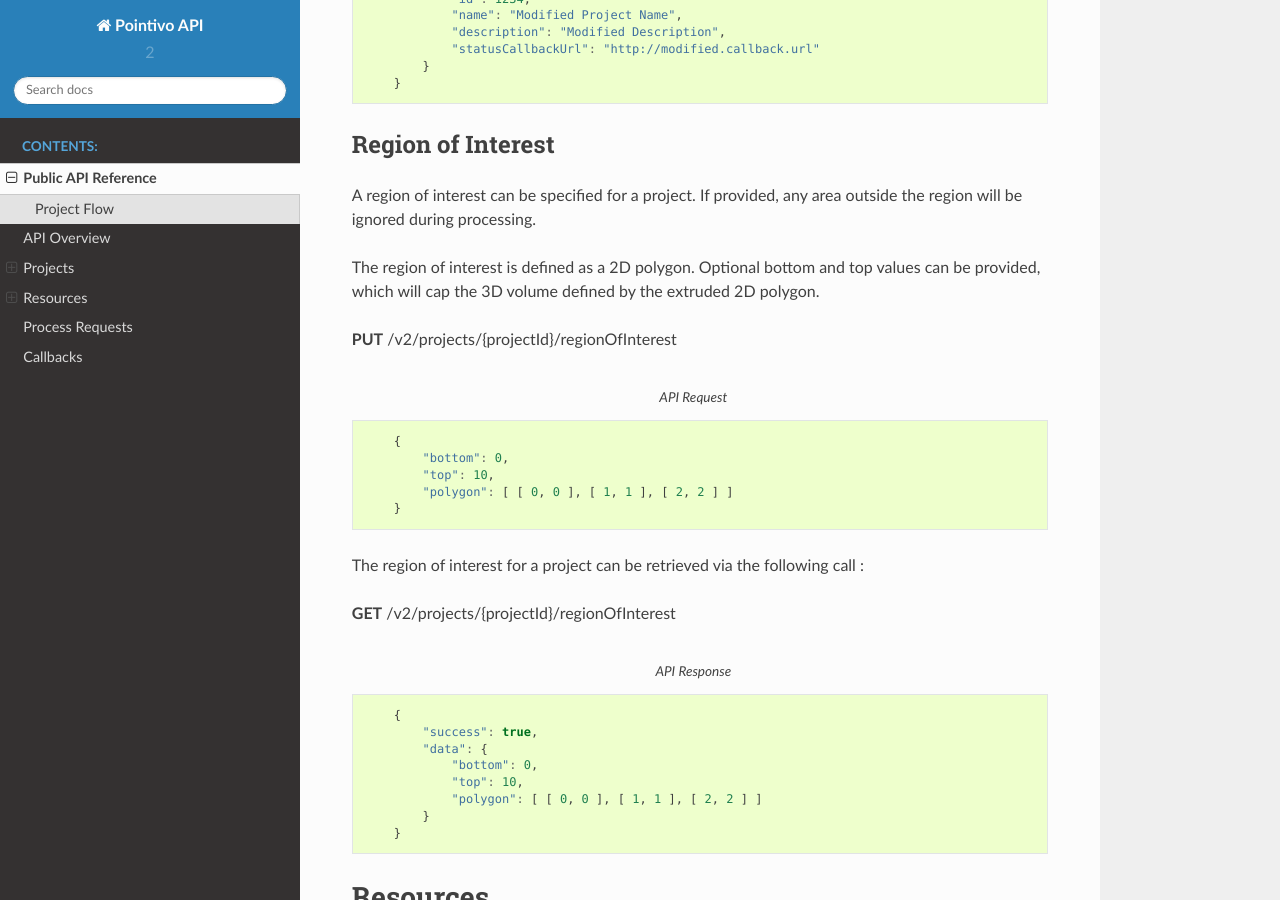
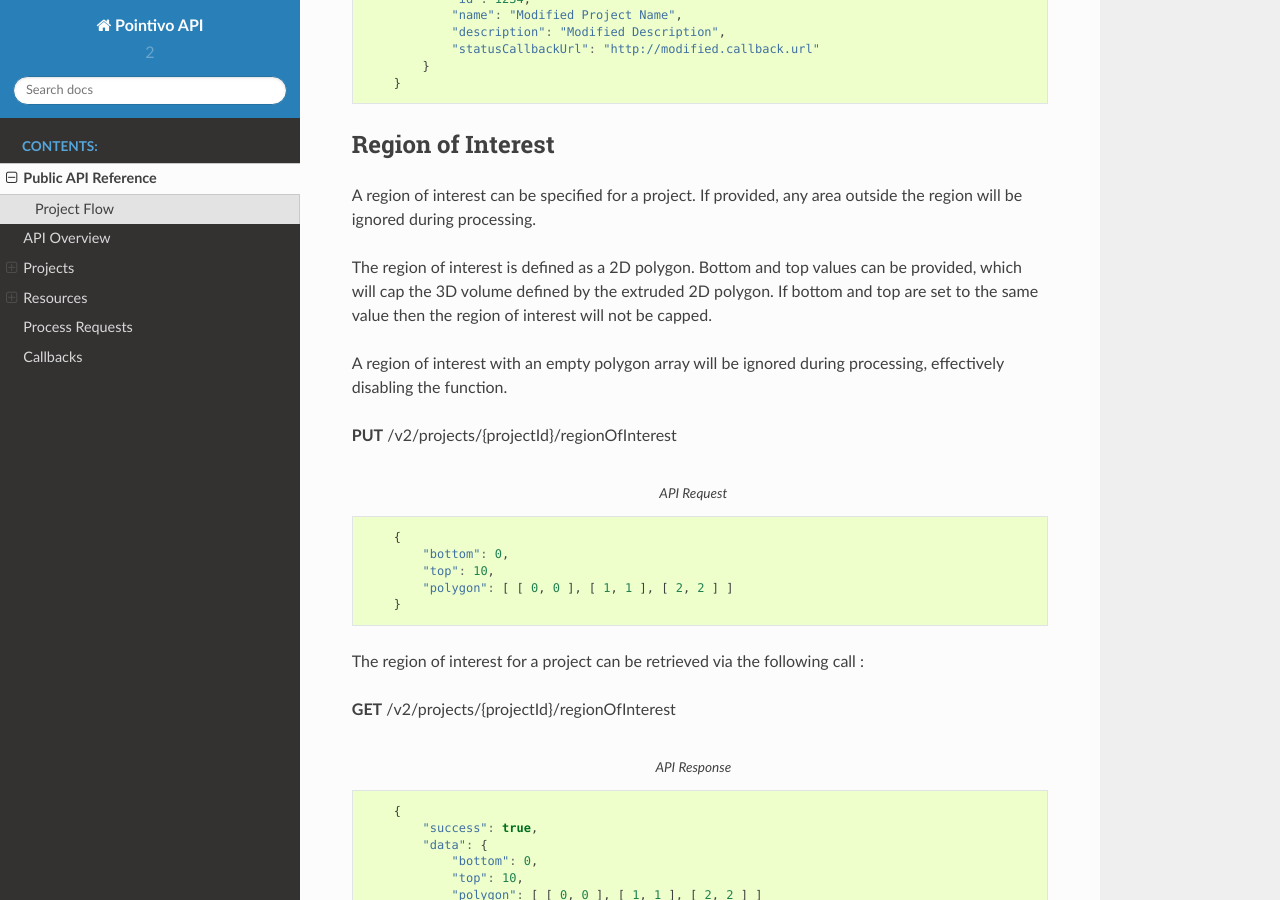
Before and after one commit to Pointivo/APIDocs, a Sphinx documentation site: the page built from docs/reference.rst, in a window 1280 px wide and 900 px high, scrolled down 3436 px. Built offline with Sphinx 7.4.7 and the Read the Docs theme 2.0.0, drawn with Linux system fonts in a browser that asks for light colours.

```diff
--- a/docs/reference.rst
+++ b/docs/reference.rst
@@ -175,7 +175,9 @@ Region of Interest
 
 A region of interest can be specified for a project.   If provided, any area outside the region will be ignored during processing.
 
-The region of interest is defined as a 2D polygon.   Optional bottom and top values can be provided, which will cap the 3D volume defined by the extruded 2D polygon.
+The region of interest is defined as a 2D polygon.   Bottom and top values can be provided, which will cap the 3D volume defined by the extruded 2D polygon.   If bottom and top are set to the same value then the region of interest will not be capped.
+
+A region of interest with an empty polygon array will be ignored during processing, effectively disabling the function.
 
 **PUT** /v2/projects/{projectId}/regionOfInterest
 
```
